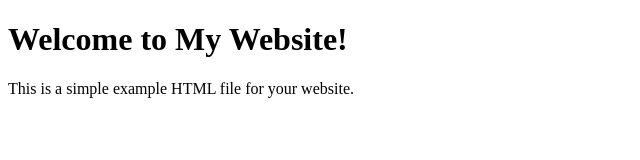
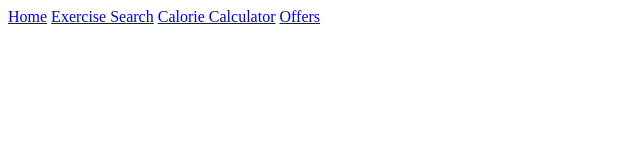
Before and after one commit to amer1221/aa-personal-training, a plain HTML site: page index.html in a window 1280 px wide. Shown: the whole page, without its empty margins (0-640 px from the left). Drawn offline with Linux system fonts and the light colour scheme.

Commit message:
Update index.html

```diff
--- a/index.html
+++ b/index.html
@@ -3,15 +3,19 @@
 <head>
     <meta charset="UTF-8">
     <meta name="viewport" content="width=device-width, initial-scale=1.0">
-    <title>My Website</title>
-    <!-- You can link your CSS files here if you have any -->
-    <!-- <link rel="stylesheet" href="styles.css"> -->
+    <title>AA Personal Training</title>
+    <link rel="stylesheet" type="text/css" href="styles.css">
 </head>
 <body>
-    <h1>Welcome to My Website!</h1>
-    <p>This is a simple example HTML file for your website.</p>
-    <!-- You can add more HTML content here -->
-    <!-- Make sure to link your JavaScript files at the end of the body if you have any -->
-    <!-- <script src="script.js"></script> -->
+    <nav>
+        <a href="#" onclick="showPage('home')">Home</a>
+        <a href="#" onclick="showPage('search')">Exercise Search</a>
+        <a href="#" onclick="showPage('calculator')">Calorie Calculator</a>
+        <a href="#" onclick="showPage('offers')">Offers</a>
+    </nav>
+
+    <div id="content"></div>
+
+    <script src="script.js"></script>
 </body>
 </html>
```
